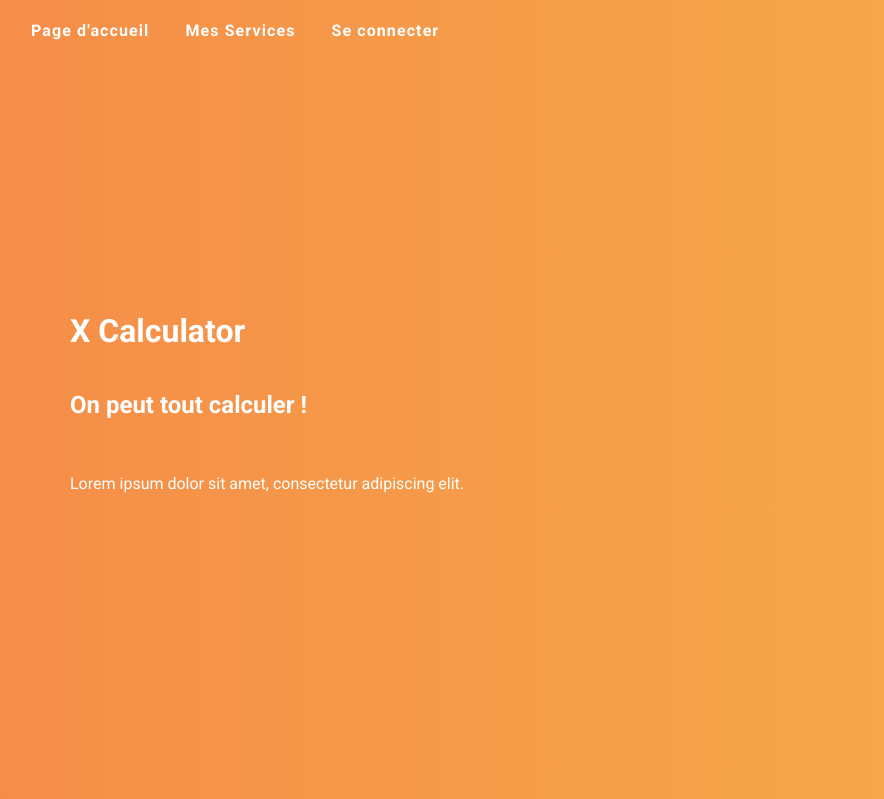
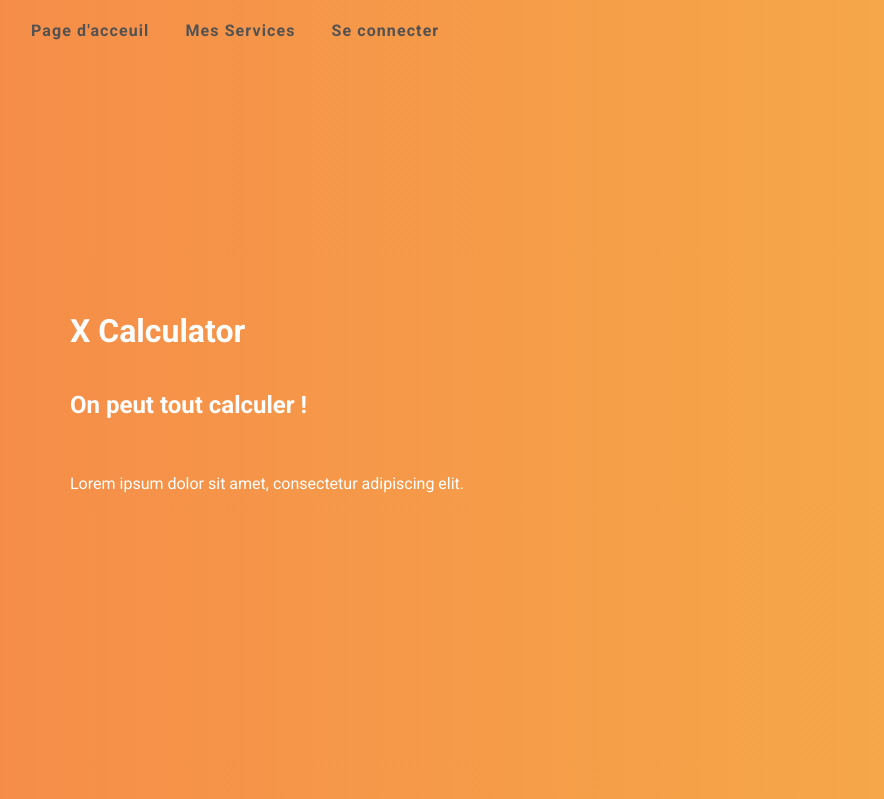
Before and after one commit to badem09/sae_3_01, a PHP site: page / in a window 1280 px wide. Shown: the top 799 px of the page, without its empty margins (30-914 px from the left). Run offline with PHP 8.4, Linux system fonts and the light colour scheme.

Commit message:
Modifications pour l'Accecibilité

```diff
--- a/src/X_Calculator_2_V0/404.html
+++ b/src/X_Calculator_2_V0/404.html
@@ -17,7 +17,7 @@
 			<ul id="ul-container">
 
 				<li class="nav-item">
-					<a href="index.html"><b>Page d'accueil</b></a>
+					<a href="index.html"><b>Page d'acceuil</b></a>
 				</li>
 
 				<li class="nav-item">
--- a/src/X_Calculator_2_V0/css/css.css
+++ b/src/X_Calculator_2_V0/css/css.css
@@ -31,7 +31,7 @@ body {
 }
 
 .nav-item-acc a {
-    color: white;
+    color: #525252;
     padding: 6px;
     letter-spacing: 1.1px;
     text-decoration: none;
--- a/src/X_Calculator_2_V0/index.html
+++ b/src/X_Calculator_2_V0/index.html
@@ -17,7 +17,7 @@
             <ul id="ul-container">
 
                 <li class="nav-item-acc">
-                    <a href="index.html"><b>Page d'accueil</b></a>
+                    <a href="index.html"><b>Page d'acceuil</b></a>
                 </li>
 
                 <li class="nav-item-acc">
@@ -45,13 +45,13 @@
                     <th><h2>Module 1</h2></th>
                 </tr>
                 <tr>
-                    <td><img src="img\carre_page_acceuil.png"></td>
+                    <td><img src="img\carre_page_acceuil.png" alt="image_page_acceuil"></td>
                 </tr>
                 <tr>
                     <td>Lorem ipsum dolor sit amet, consectetur adipiscing elit. Mauris semper molestie felis sed maximus. Nullam efficitur tortor nec turpis maximus, eu iaculis orci venenatis. Morbi volutpat mollis sem eleifend lobortis. Orci varius natoque penatibus</td>
                 </tr>
                 <tr>
-                    <td><a href="404.html"><input type="button" value="Y aller"></a></td>
+                    <td><a href="404.html" aria-label="page_404.html"><input type="button" value="Y aller"></a></td>
                 </tr>
             </table>
 
@@ -60,13 +60,13 @@
                     <th><h2>Module 2</h2></th>
                 </tr>
                 <tr>
-                    <td><img src="img\carre_page_acceuil.png"></td>
+                    <td><img src="img\carre_page_acceuil.png" alt="image_page_acceuil"></td>
                 </tr>
                 <tr>
                     <td>Lorem ipsum dolor sit amet, consectetur adipiscing elit. Mauris semper molestie felis sed maximus. Nullam efficitur tortor nec turpis maximus, eu iaculis orci venenatis. Morbi volutpat mollis sem eleifend lobortis. Orci varius natoque penatibus</td>
                 </tr>
                 <tr>
-                    <td><a href="404.html"><input type="button" value="Y aller"></a></td>
+                    <td><a href="404.html" aria-label="page_404.html"><input type="button" value="Y aller"></a></td>
                 </tr>
             </table>
 
@@ -75,13 +75,13 @@
                     <th><h2>Module 3</h2></th>
                 </tr>
                 <tr>
-                    <td><img src="img\carre_page_acceuil.png"></td>
+                    <td><img src="img\carre_page_acceuil.png" alt="image_page_acceuil"></td>
                 </tr>
                 <tr>
                     <td>Lorem ipsum dolor sit amet, consectetur adipiscing elit. Mauris semper molestie felis sed maximus. Nullam efficitur tortor nec turpis maximus, eu iaculis orci venenatis. Morbi volutpat mollis sem eleifend lobortis. Orci varius natoque penatibus</td>
                 </tr>
                 <tr>
-                    <td><a href="404.html"><input type="button" value="Y aller"></a></td>
+                    <td><a href="404.html" aria-label="page_404.html"><input type="button" value="Y aller"></a></td>
                 </tr>
             </table>
 
```
